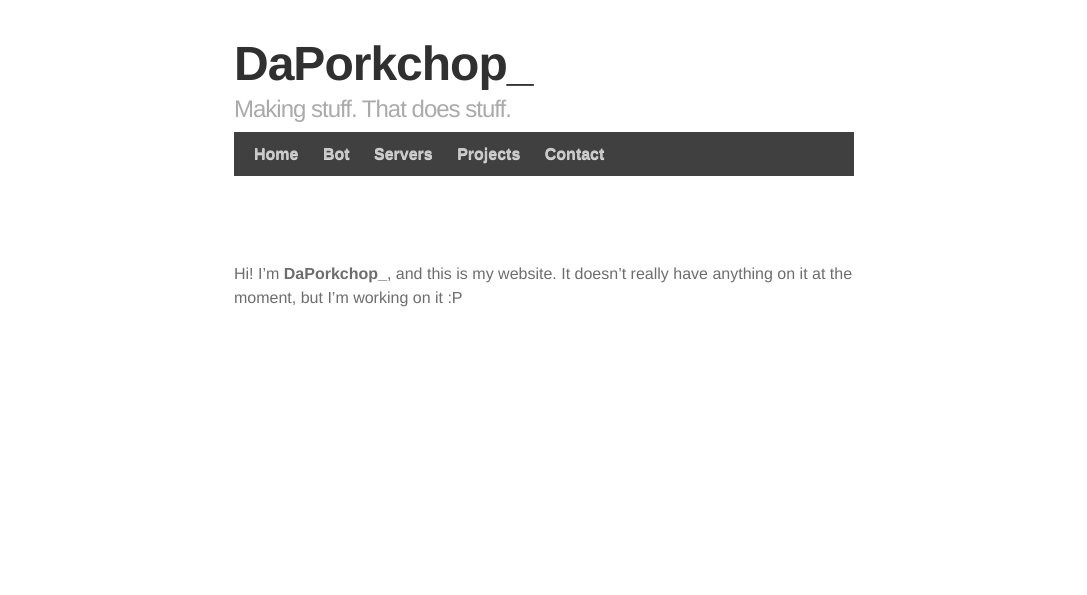
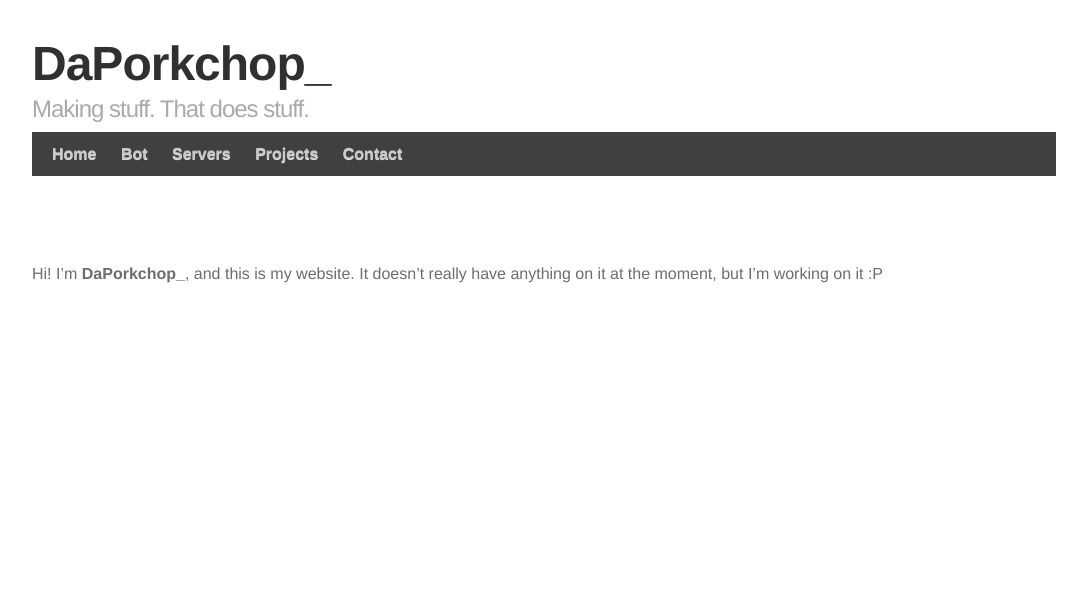
Before and after one commit to DaMatrix/damatrix.github.io, a Jekyll site: the page built from index.md, in a window 1280 px wide. Shown: the top 595 px of the page, without its empty margins (96-1183 px from the left). Built offline with Jekyll 4.4.1, drawn with Linux system fonts in a browser that asks for light colours; some web fonts are replaced; grey boxes are pictures that could not be loaded.

Commit message:
Wider page :P

```diff
--- a/_sass/jekyll-theme-tactile.scss
+++ b/_sass/jekyll-theme-tactile.scss
@@ -92,7 +92,7 @@ header h2 {
 }
 
 .inner {
-  width: 620px;
+  width: 80%;
   margin: 0 auto;
 }
 
```
Also changed, not shown: porkbot.md (+1 -1 lines).
